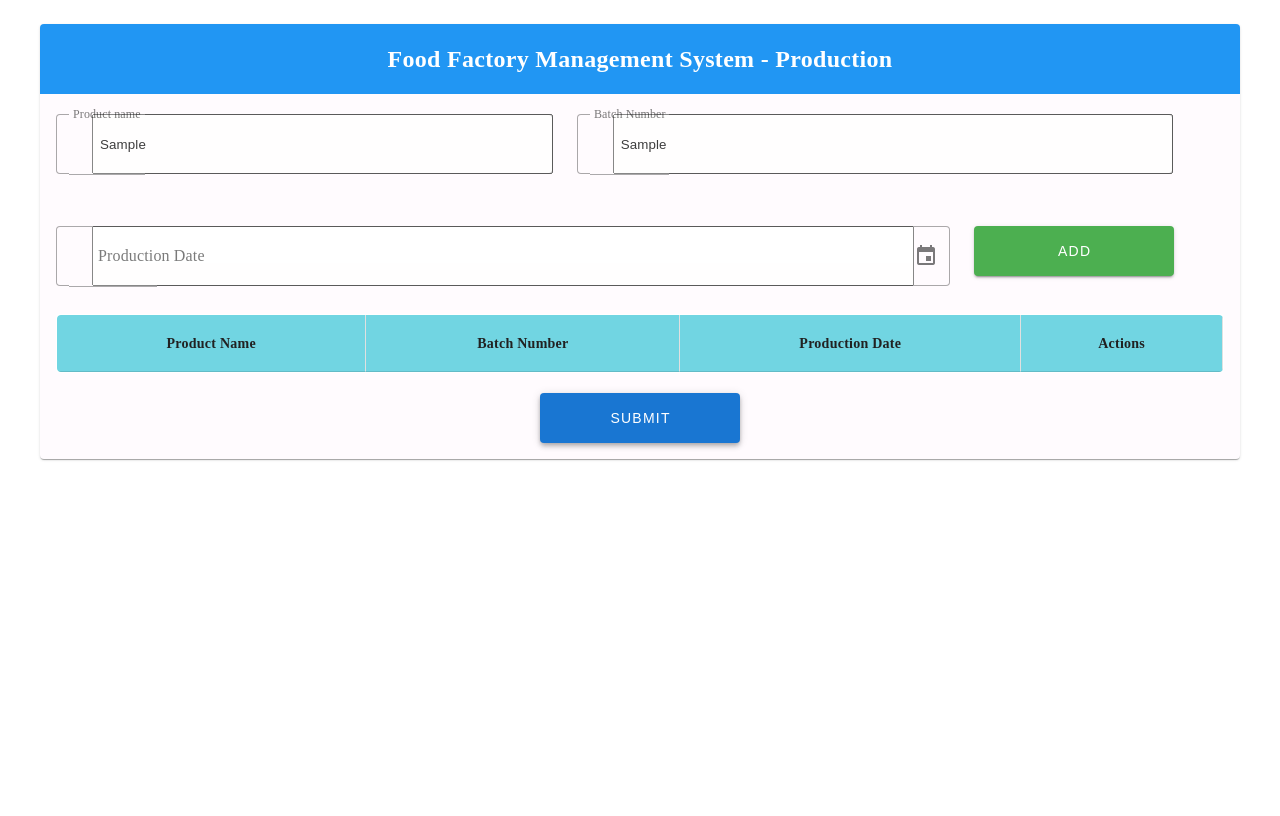
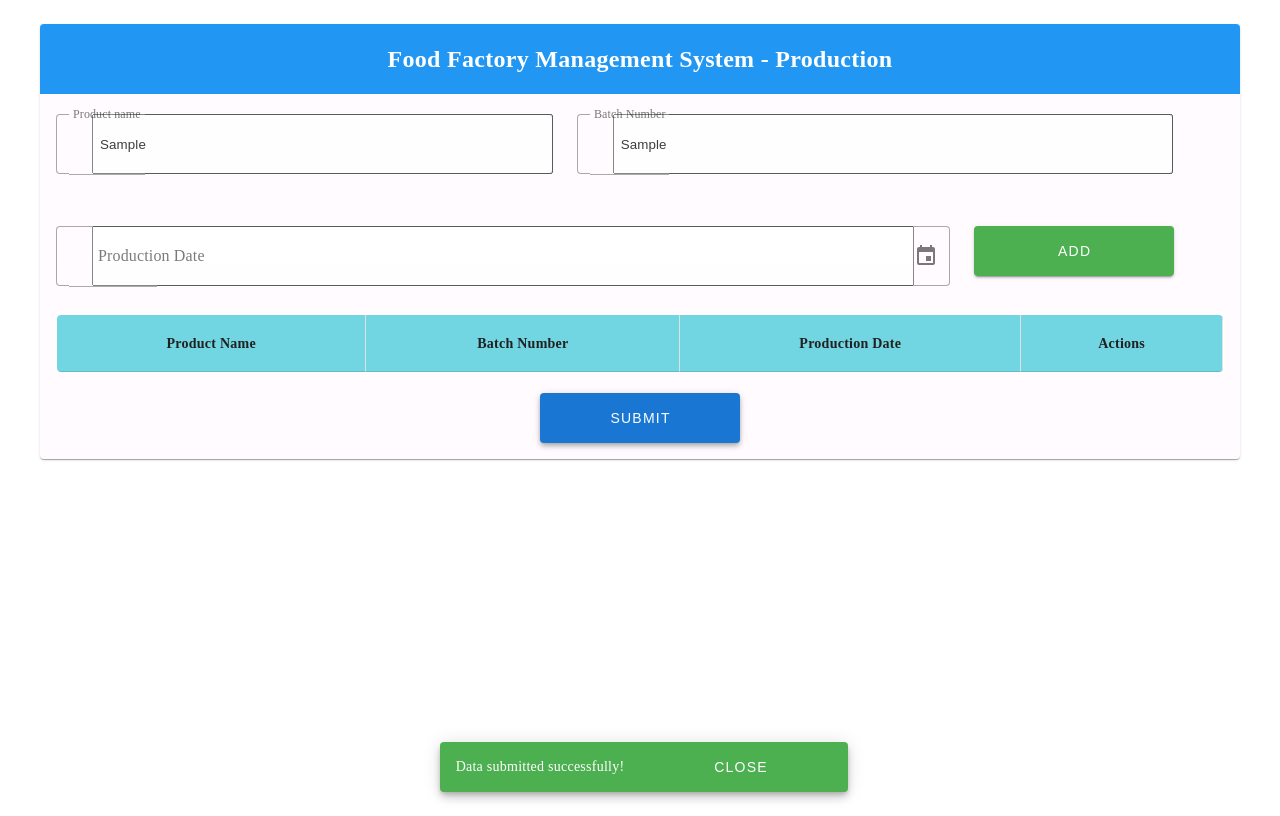
Before and after one commit to Ruukshan/food-factory-management-system, a Vue app: page / in a window 1280 px wide. Both pictures are taken after typing "Sample", "Sample" into the empty fields and a click on the button "SUBMIT". Built offline with nearby package versions, Linux system fonts and the light colour scheme.

Commit message:
Implement a snackbar

```diff
--- a/src/App.vue
+++ b/src/App.vue
@@ -17,6 +17,12 @@
         </v-card>
       </v-container>
     </v-main>
+
+    <snackbar
+      v-model="snackbar.visible"
+      :message="snackbar.message"
+      :color="snackbar.color"
+    />
   </v-app>
 </template>
 
@@ -24,8 +30,15 @@
 import { ref, onMounted } from 'vue';
 import FormComponent from './components/FormComponent.vue';
 import TableComponent from './components/TableComponent.vue';
+import Snackbar from './helpers/utils/Snackbar.vue';
 
 const products = ref([]);
+const snackbar = ref({
+  visible: false,
+  message: '',
+  color: 'success',
+});
+
 onMounted(() => {
   const storedProducts = localStorage.getItem('products');
   if (storedProducts) {
@@ -37,9 +50,16 @@
   localStorage.setItem('products', JSON.stringify(products.value));
 }
 
+const showSnackbar = (message, color = 'success') => {
+  snackbar.value.message = message;
+  snackbar.value.color = color;
+  snackbar.value.visible = true;
+}
+
 const addProduct = (product) => {
   products.value.push(product);
   saveToStorage();
+  showSnackbar('Product added successfully!', 'success');
 };
 
 const deleteProduct = (product) => {
@@ -47,12 +67,13 @@
   if (index > -1) {
     products.value.splice(index, 1);
     saveToStorage();
+    showSnackbar('Product deleted successfully!', 'error');
   }
 };
 
 const submit = () => {
   console.log('Submitted data: ', products.value);
-   alert('Data submitted successfully!');
+  showSnackbar('Data submitted successfully!', 'success');
 }
 
 </script>
--- /dev/null
+++ b/src/helpers/utils/Snackbar.vue
@@ -0,0 +1,37 @@
+<template>
+  <v-snackbar
+    v-model="isVisible"
+    :color="color"
+    :timeout="timeout"
+    location="bottom"
+    >
+    {{ message }}
+
+    <template v-slot:actions>
+        <v-btn color= "white" variant="text" @click="isVisible = false">Close</v-btn>
+    </template>
+  </v-snackbar>
+</template>
+
+<script setup>
+import { ref, watch } from 'vue';
+
+const props = defineProps({
+    modelValue: Boolean,
+    message: String,
+    color: { type: String, default: 'success' },
+    timeout: { type: Number, default: 3000 },
+});
+
+const emit = defineEmits(['update:modelValue']);
+
+const isVisible = ref(false);
+
+watch(() => props.modelValue, (val) => {
+    isVisible.value = val;
+});
+
+watch(isVisible, (val) => {
+    emit('update:modelValue', val);
+});
+</script>
```
Also changed, not shown: src/helpers/ConfirmDialog.vue (added). Lines whose indentation alone changed are shown as unchanged.
